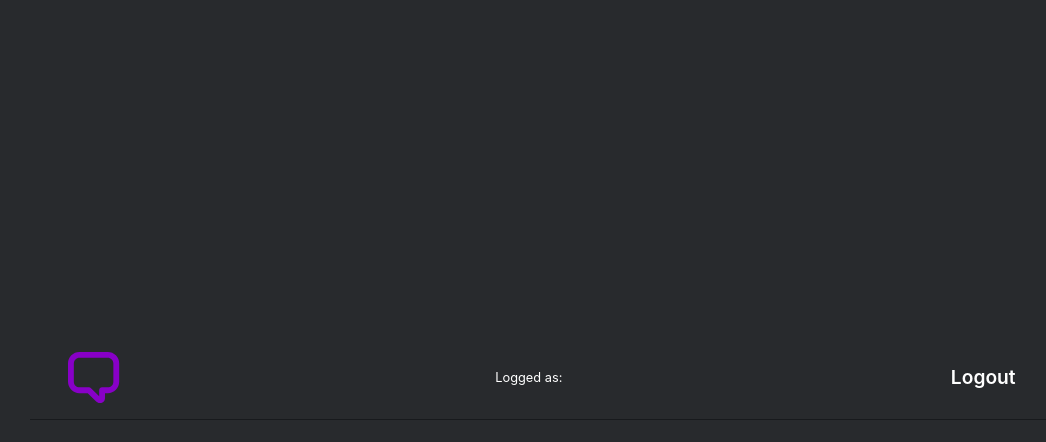
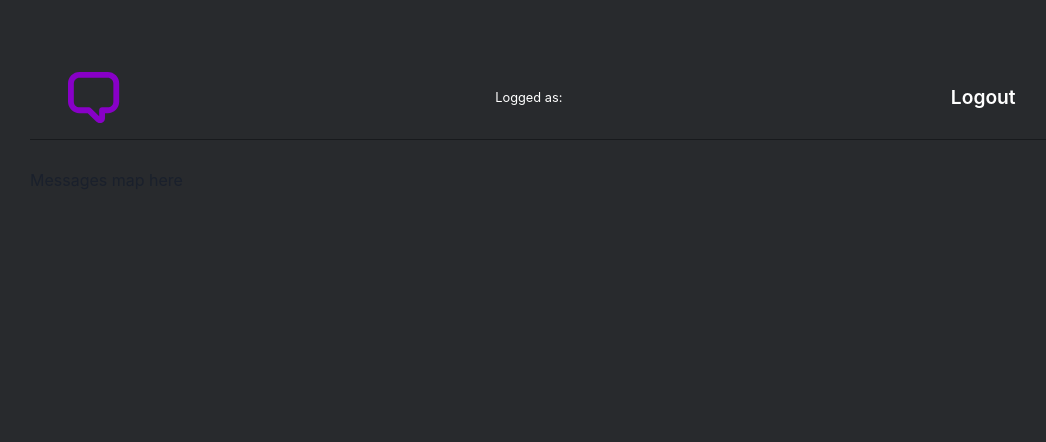
Before and after one commit to felipemattosv/chat-app, a Next.js app: page /chat in a window 1280 px wide. Shown: the top 442 px of the page, without its empty margins (98-1144 px from the left). Built offline with nearby package versions, Linux system fonts and the light colour scheme; no server answers.

Commit message:
add: MessagesList interface

```diff
--- /dev/null
+++ b/src/components/MessagesList.tsx
@@ -0,0 +1,47 @@
+import React, { useEffect, useRef, ReactNode } from 'react';
+
+import { Box } from '@chakra-ui/react';
+
+interface Props {
+  children: ReactNode;
+}
+
+export function MessagesList({ children }: Props) {
+  const boxRef = useRef<HTMLDivElement>(null);
+
+  useEffect(() => {
+    const box = boxRef.current;
+    if (box) {
+      box.scrollTop = box.scrollHeight;
+    }
+  }, [children]);
+
+  return (
+    <Box
+      overflowY="scroll"
+      ref={boxRef}
+      h="70vh"
+      w="80vw"
+      css={`
+        &::-webkit-scrollbar {
+          width: 0.35rem;
+        }
+        &::-webkit-scrollbar-track {
+          background: 'purple.900';
+        }
+        &::-webkit-scrollbar-thumb {
+          background-color: #888;
+          border-radius: 0.25rem;
+          border: 0;
+        }
+        &::-webkit-scrollbar-thumb:hover {
+          background: #555;
+        }
+      `}
+    >
+      {children}
+    </Box>
+  );
+}
+
+export default MessagesList;
--- a/src/pages/chat.tsx
+++ b/src/pages/chat.tsx
@@ -6,6 +6,7 @@ import { onAuthStateChanged } from 'firebase/auth';
 import { NextPage } from 'next';
 
 import { ChatHeader } from '../components/ChatHeader';
+import MessagesList from '../components/MessagesList';
 import { auth } from '../services/firebase-config';
 
 const Chat: NextPage = () => {
@@ -17,6 +18,9 @@ const Chat: NextPage = () => {
   return (
     <Flex justify="center" align="center" h="100vh" w="100vw" flexDir="column">
       <ChatHeader userEmail={userEmail} />
+      <MessagesList>
+        <p>Messages map here</p>
+      </MessagesList>
     </Flex>
   );
 };
```
